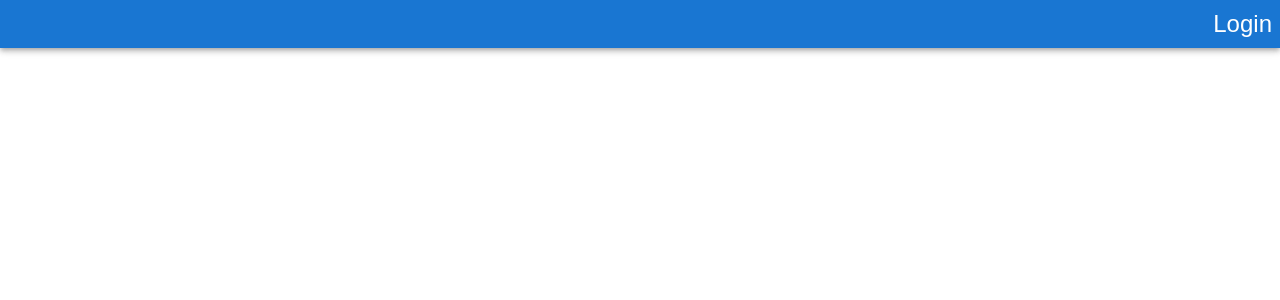
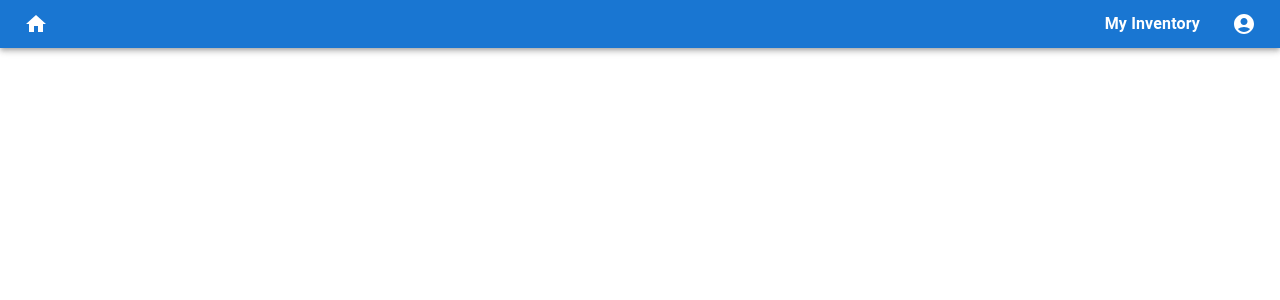
Before and after one commit to devwags/crud-app, a React (Create React App) app in the folder frontend/: page / in a window 1280 px wide. Shown: the top 300 px of the page. Built offline with nearby package versions, Linux system fonts and the light colour scheme.

Commit message:
extracts the AppBar component and functionality to a Header component

```diff
--- a/frontend/src/App.js
+++ b/frontend/src/App.js
@@ -1,21 +1,8 @@
-import { AppBar, Box, IconButton } from "@mui/material";
-import { AccountCircle } from "@mui/icons-material";
 import "./App.css";
-
-const loggedIn = false;
+import Header from "./components/Header/Header";
 
 function App() {
-  return (
-    <AppBar position="static" sx={{ flexgrow: 1, height: "3em" }}>
-      <Box display="flex" flexDirection="row-reverse" sx={{ height: "100%" }}>
-        {loggedIn ? (
-          <AccountCircle sx={{ height: "100%", pr: 1 }} />
-        ) : (
-          <IconButton color="inherit">Login</IconButton>
-        )}
-      </Box>
-    </AppBar>
-  );
+  return <Header />;
 }
 
 export default App;
--- /dev/null
+++ b/frontend/src/components/Header/Header.jsx
@@ -0,0 +1,47 @@
+import { AppBar, Box, Link } from "@mui/material";
+import { AccountCircle, Home } from "@mui/icons-material";
+
+const loggedIn = true;
+
+const Header = () => {
+  return (
+    <AppBar position="static" sx={{ flexgrow: 1, height: "3em" }}>
+      <Box
+        display="flex"
+        flexDirection="row-reverse"
+        alignItems="center"
+        gap="2em"
+        sx={{ height: "100%" }}
+      >
+        {loggedIn ? (
+          <>
+            <AccountCircle sx={{ height: "100%", pr: "1em" }} />
+            <Link
+              href="#"
+              fontWeight="bold"
+              underline="hover"
+              color="inherit"
+              variant="body1"
+            >
+              My Inventory
+            </Link>
+          </>
+        ) : (
+          <Link
+            href="#"
+            fontWeight="bold"
+            underline="hover"
+            color="inherit"
+            variant="body1"
+            pr="1em"
+          >
+            Login
+          </Link>
+        )}
+        <Home sx={{ marginRight: "auto", pl: "1em" }} />
+      </Box>
+    </AppBar>
+  );
+};
+
+export default Header;
```
Also changed, not shown: 1 other file (tests, documents, lock files or other folders).
